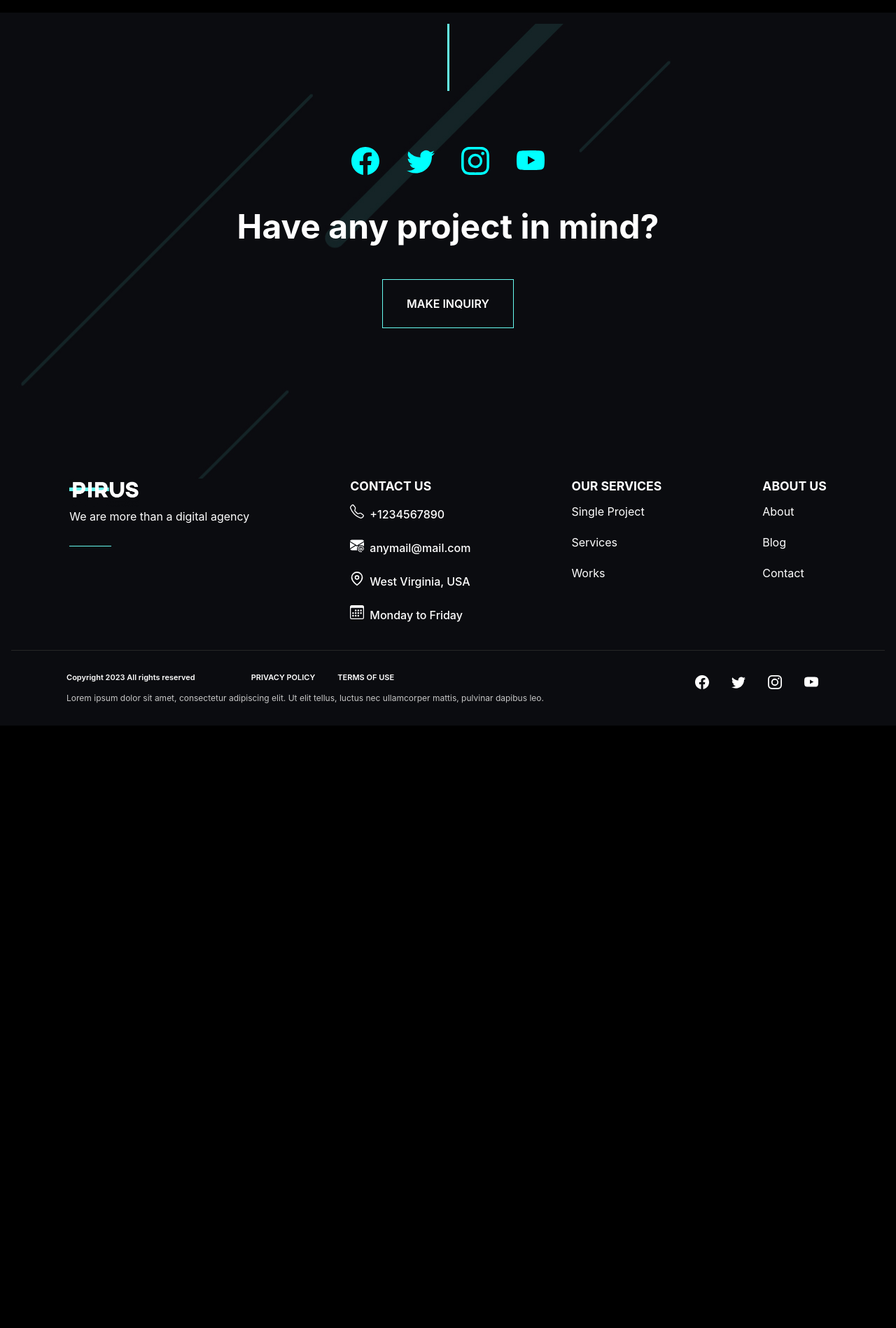
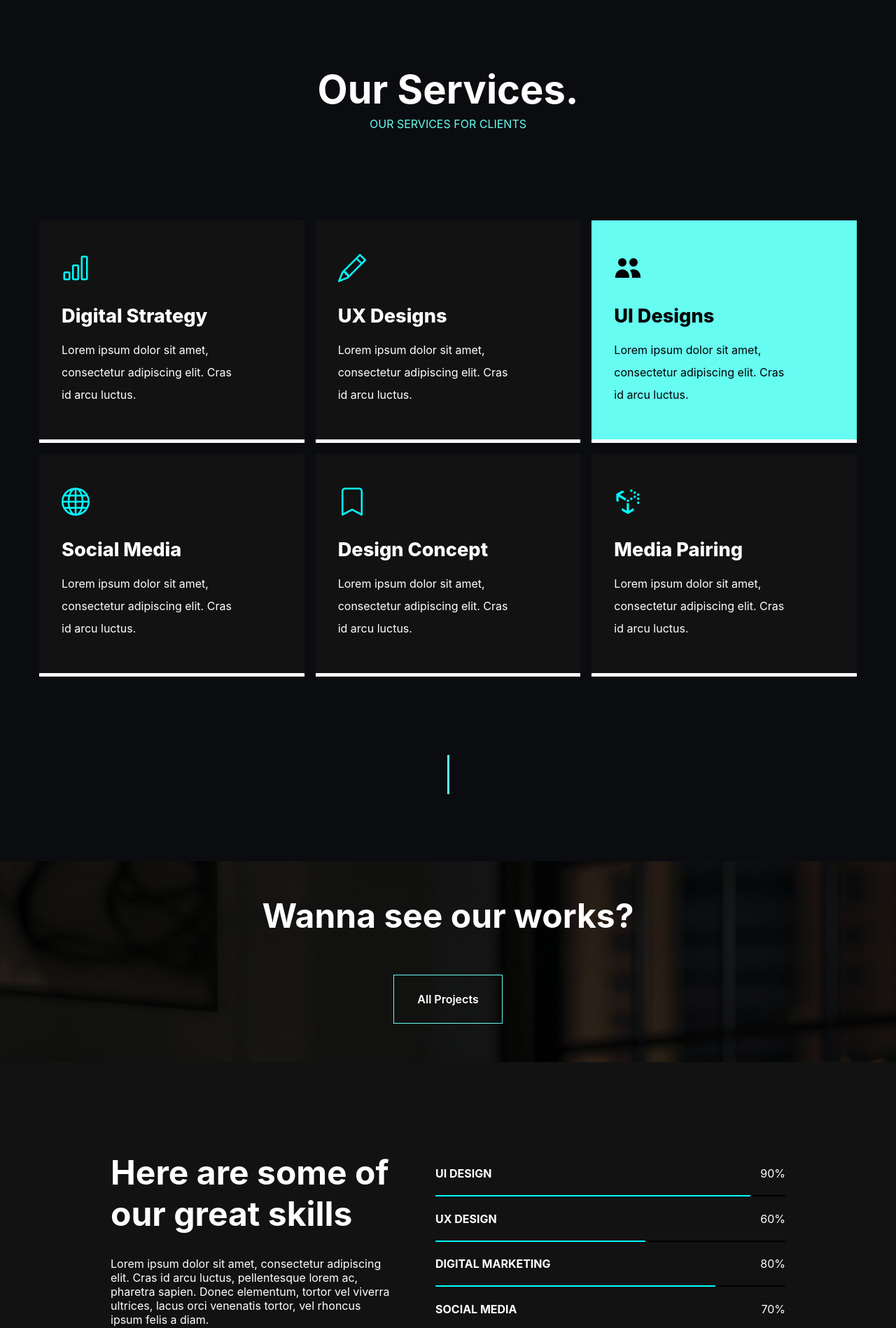
Before and after one commit to TornikeALT/pirus, a React (Create React App) app: page /services in a window 1280 px wide. Shown: the part 468-2366 px from the top of the page at 70% size. Before the commit the page ends 1505 px from the top, so only its background shows below. Built offline with nearby package versions, Linux system fonts and the light colour scheme.

Commit message:
finished service page section with all components and styles

```diff
--- a/src/components/About.js
+++ b/src/components/About.js
@@ -14,8 +14,8 @@ function About() {
     return (
         <section ref={ref1} className="about_section">
             <div className="container">
-                <div className='service_title_wrapper'>
-                    <div className={`service_title ${animate1 ? 'animate' : ''}`} style={{ opacity: animate1 ? 1 : 0 }}>
+                <div className='about_title_wrapper'>
+                    <div className={`about_title ${animate1 ? 'animate' : ''}`} style={{ opacity: animate1 ? 1 : 0 }}>
                         <div className="line_box">
                             <span className='horizontal_line'></span>
                         </div>
--- /dev/null
+++ b/src/components/OurServices.js
@@ -0,0 +1,61 @@
+import '../styles/OurService.css'
+import { BsBarChart, BsPencil, BsGlobe, BsBookmark } from 'react-icons/bs'
+import { HiUsers } from 'react-icons/hi'
+import { FaUncharted } from 'react-icons/fa'
+import useIntersectionObserver from '../hooks/useIntersectionObserver'
+
+
+
+
+function OurServices() {
+    const { currentRef: ref1, animate: animate1 } = useIntersectionObserver(0.2)
+    const { currentRef: ref2, animate: animate2 } = useIntersectionObserver(0.8)
+
+    return (
+        <section ref={ref1} className='our_service_section'>
+            <div className='container'>
+                <div className={`our_service_title ${animate1 ? 'animate_news ' : ''}`} style={{ opacity: animate1 ? 1 : 0 }}>
+                    <h2>Our Services.</h2>
+                    <p>OUR SERVICES FOR CLIENTS</p>
+                </div>
+
+                <div className='services'>
+                    <div className='service_box'>
+                        <BsBarChart size={40} color='aqua' />
+                        <span>Digital Strategy</span>
+                        <p>Lorem ipsum dolor sit amet, consectetur adipiscing elit. Cras id arcu luctus.</p>
+                    </div>
+                    <div className='service_box'>
+                        <BsPencil size={40} color='aqua' />
+                        <span>UX Designs</span>
+                        <p>Lorem ipsum dolor sit amet, consectetur adipiscing elit. Cras id arcu luctus.</p>
+                    </div>
+                    <div className='service_box selected'>
+                        <HiUsers size={40} color='black' />
+                        <span>UI Designs</span>
+                        <p>Lorem ipsum dolor sit amet, consectetur adipiscing elit. Cras id arcu luctus.</p>
+                    </div>
+                    <div className='service_box'>
+                        <BsGlobe size={40} color='aqua' />
+                        <span>Social Media</span>
+                        <p>Lorem ipsum dolor sit amet, consectetur adipiscing elit. Cras id arcu luctus.</p>
+                    </div>
+                    <div className='service_box'>
+                        <BsBookmark size={40} color='aqua' />
+                        <span>Design Concept</span>
+                        <p>Lorem ipsum dolor sit amet, consectetur adipiscing elit. Cras id arcu luctus.</p>
+                    </div>
+                    <div className='service_box'>
+                        <FaUncharted size={40} color='aqua' />
+                        <span>Media Pairing</span>
+                        <p>Lorem ipsum dolor sit amet, consectetur adipiscing elit. Cras id arcu luctus.</p>
+                    </div>
+                </div>
+                <div className={`vertical_line_wrapper ${animate2 ? 'animate_3' : ''}`} style={{ opacity: animate2 ? 1 : 0 }} ref={ref2}>
+                    <span className='vertical_line'></span>
+                </div>
+            </div>
+        </section >);
+}
+
+export default OurServices;
--- /dev/null
+++ b/src/components/WorkSkills.js
@@ -0,0 +1,55 @@
+import '../styles/WorksSkills.css'
+import useIntersectionObserver from '../hooks/useIntersectionObserver';
+
+
+function WorkSkills() {
+    const percentages = [{ title: 'UI DESIGN', percentage: 90 },
+    { title: 'UX DESIGN', percentage: 60 },
+    { title: 'DIGITAL MARKETING', percentage: 80 },
+    { title: 'SOCIAL MEDIA', percentage: 70 }
+    ];
+    const { currentRef: ref1, animate: animate1 } = useIntersectionObserver(0.4);
+    const { currentRef: ref2, animate: animate2 } = useIntersectionObserver(0.5)
+    return (
+        <section className="works_skills_section" >
+            <div>
+                <div className='service_works_title_wrapper' ref={ref1}>
+                    <div className={`${animate1 ? 'works_hidden_title' : ''}`} style={{ opacity: animate1 ? 1 : 0 }}>
+                        <h3>Wanna see our works?</h3>
+                        <div className='all_projects_btn'>
+                            <a href="/#">All Projects</a>
+                        </div>
+                    </div>
+                </div>
+                <div className='work_skills_wrapper' ref={ref2}>
+                    <div className='great_skills'>
+                        <h3 className={`${animate2 ? 'progress_title_animate' : ''}`} style={{ opacity: animate2 ? 1 : 0 }}>
+                            Here are some of our great skills
+                        </h3>
+                        <p>Lorem ipsum dolor sit amet, consectetur adipiscing elit. Cras id arcu luctus, pellentesque lorem ac, pharetra sapien. Donec elementum, tortor vel viverra ultrices, lacus orci venenatis tortor, vel rhoncus ipsum felis a diam.</p>
+                    </div>
+                    <div className="works_progress_container">
+
+                        {percentages.map((element, index) => (
+                            <div key={index} className="works_progress_item">
+                                <div className='title_and_percentage'>
+                                    <h4>{element.title} </h4>
+                                    <span> {animate2 ? element.percentage : 0}%</span>
+                                </div>
+                                <div className="works_progress_bar">
+                                    <div
+                                        className={`${animate2 ? 'progress_fill' : ''}`}
+                                        style={{ width: animate2 ? `${element.percentage}%` : '0%', backgroundColor: 'aqua', opacity: animate2 ? 1 : 0 }}
+                                    ></div>
+                                </div>
+                            </div>
+                        ))}
+                    </div>
+
+                </div>
+            </div>
+        </section>
+    );
+}
+
+export default WorkSkills;
--- a/src/pages/ServicesPage.js
+++ b/src/pages/ServicesPage.js
@@ -1,5 +1,14 @@
+import OurServices from "../components/OurServices";
+import WorkSkills from "../components/WorkSkills";
+
+
+
 function ServicesPage() {
-    return 'services'
+    return (
+        <>
+            <OurServices />
+            <WorkSkills />
+        </>)
 }
 
 export default ServicesPage;
--- a/src/styles/About.css
+++ b/src/styles/About.css
@@ -9,6 +9,25 @@
     gap: 1rem;
     padding: 1rem;
 }
+
+.about_title_wrapper {
+    padding: 3rem 0;
+}
+
+.about_title {
+    display: flex;
+    align-items: center;
+    gap: 1.5rem;
+
+}
+
+.about_title h2 {
+    font-size: 3.5rem;
+    color: white;
+}
+
+
+
 
 .full-height-image {
     flex: 1;
--- a/src/styles/Home.css
+++ b/src/styles/Home.css
@@ -11,8 +11,6 @@
     height: 60rem;
     width: 100%;
     height: 100%;
-
-
 }
 
 .titles {
--- /dev/null
+++ b/src/styles/OurService.css
@@ -0,0 +1,28 @@
+.our_service_section {
+    color: white;
+    background-color: #0b0c10;
+    padding-bottom: 5rem;
+}
+
+
+.our_service_title {
+    text-align: center;
+    margin: 5rem 0;
+}
+
+.our_service_title h2 {
+    font-size: 3.5rem;
+    color: white;
+    margin-bottom: 5px;
+}
+
+.our_service_title p {
+    font-size: 1rem;
+    color: #66fcf1;
+}
+
+@media only screen and (max-width:768px) {
+    .our_service_title h2 {
+        font-size: 2.5rem;
+    }
+}
--- a/src/styles/OurTeam.css
+++ b/src/styles/OurTeam.css
@@ -111,6 +111,13 @@
 }
 
 /* MEDIA QUERIES */
+
+@media only screen and (max-width:898px) {
+    .members_overlay h4 {
+        font-size: 12px;
+    }
+}
+
 @media only screen and (max-width:768px) {
     .team_members_wrapper {
         flex-direction: column;
--- a/src/styles/WorksPage.css
+++ b/src/styles/WorksPage.css
@@ -44,7 +44,7 @@
 .works_title h2 {
     font-size: 3.5rem;
     color: white;
-    margin-bottom: -10px;
+    margin-bottom: 5px;
 }
 
 .works_title p {
--- /dev/null
+++ b/src/styles/WorksSkills.css
@@ -0,0 +1,139 @@
+.works_skills_section {
+    color: white;
+    background-color: #121212;
+
+}
+
+.service_works_title_wrapper {
+    display: flex;
+    flex-direction: column;
+    background-image: url("../images/bookandmac.jpg");
+    padding-bottom: 5rem;
+    background-repeat: no-repeat;
+    background-attachment: fixed;
+    background-size: cover;
+    text-align: center;
+}
+
+.works_hidden_title {
+    animation: animate_work_title ease 2s
+}
+
+.service_works_title_wrapper h3 {
+    font-size: 3rem;
+}
+
+.all_projects_btn {
+    padding-top: 2rem;
+}
+
+.all_projects_btn a {
+    border: 1px solid #66fcf1;
+    padding: 1.5rem 2.1rem;
+    color: white;
+    font-weight: 600;
+    transition: all ease 0.3s;
+}
+
+.all_projects_btn a:hover {
+    border: 1px solid #01f7e65f;
+}
+
+.work_skills_wrapper {
+    display: flex;
+    gap: 4rem;
+    padding: 1rem;
+    justify-content: center;
+    align-items: flex-start;
+    padding: 8rem 2rem;
+}
+
+.works_progress_container {
+    display: flex;
+    flex-direction: column;
+    width: 500px;
+}
+
+.works_progress_container h3 {
+    font-size: 3rem;
+    line-height: 3.5rem;
+}
+
+.great_skills {
+    max-width: 25rem;
+    display: flex;
+    flex-direction: column;
+    justify-content: space-between;
+    align-items: center;
+}
+
+.great_skills h3 {
+    font-size: 3rem;
+}
+
+.works_progress_item {
+    text-align: center;
+    max-width: 900px;
+}
+
+.works_progress_bar {
+    width: 100%;
+    height: 2px;
+    background-color: black;
+    border-radius: 10px;
+    overflow: hidden;
+}
+
+.works_progress_fill {
+    height: 100%;
+    background-color: aqua;
+    transition: width 2s ease;
+}
+
+.great_skills h3 {
+    margin: unset;
+    padding-bottom: 2rem;
+}
+
+/* Animation */
+@keyframes animate_work_title {
+    0% {
+        opacity: 0;
+    }
+
+    100% {
+        opacity: 1;
+    }
+}
+
+/* Media queries */
+@media only screen and (max-width:768px) {
+    .service_works_title_wrapper h3 {
+        font-size: 2rem;
+    }
+
+    .work_skills_wrapper {
+        flex-direction: column;
+        align-items: unset;
+    }
+
+    .great_skills {
+        max-width: none;
+    }
+
+    .great_skills h3 {
+        font-size: 2rem;
+    }
+
+    .great_skills p {
+        font-size: 13px;
+    }
+
+    .all_projects_btn a {
+        padding: 1rem 1.5rem
+    }
+
+    .works_progress_container {
+        width: unset;
+    }
+}
```
